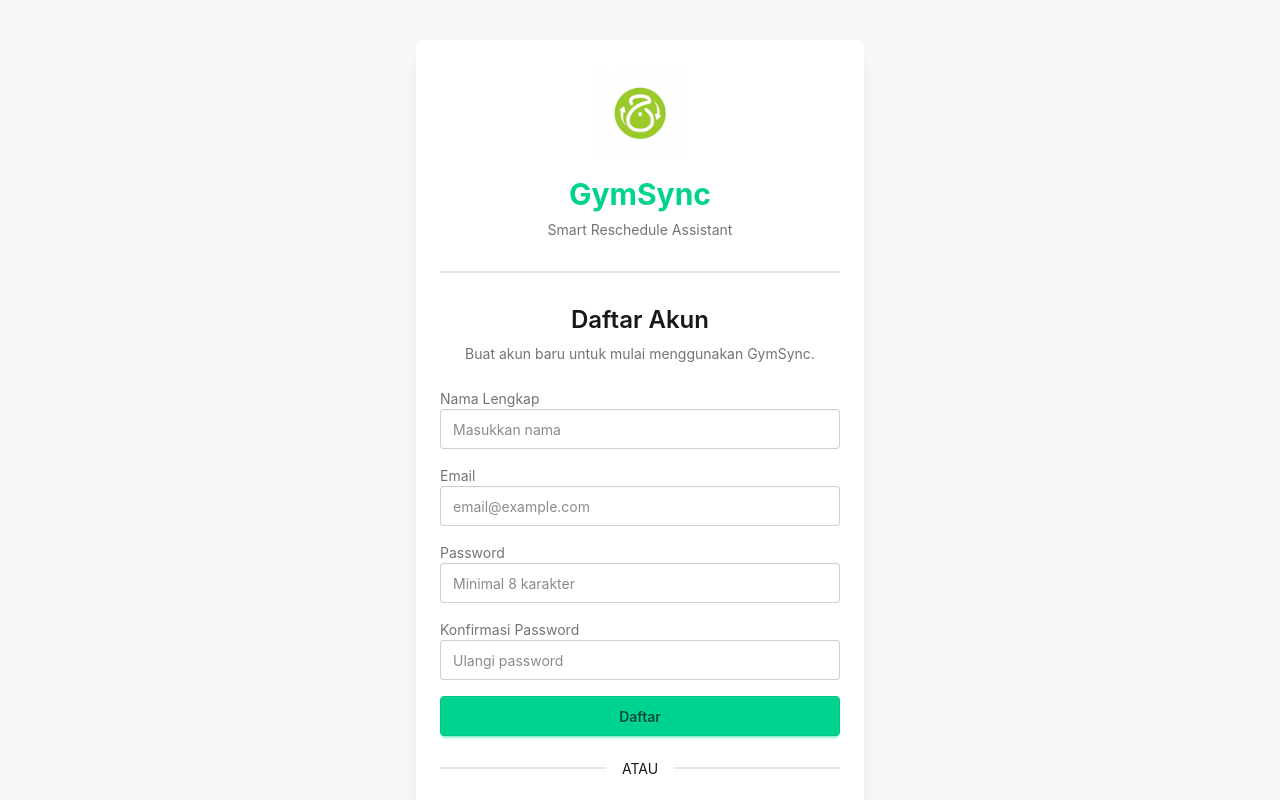
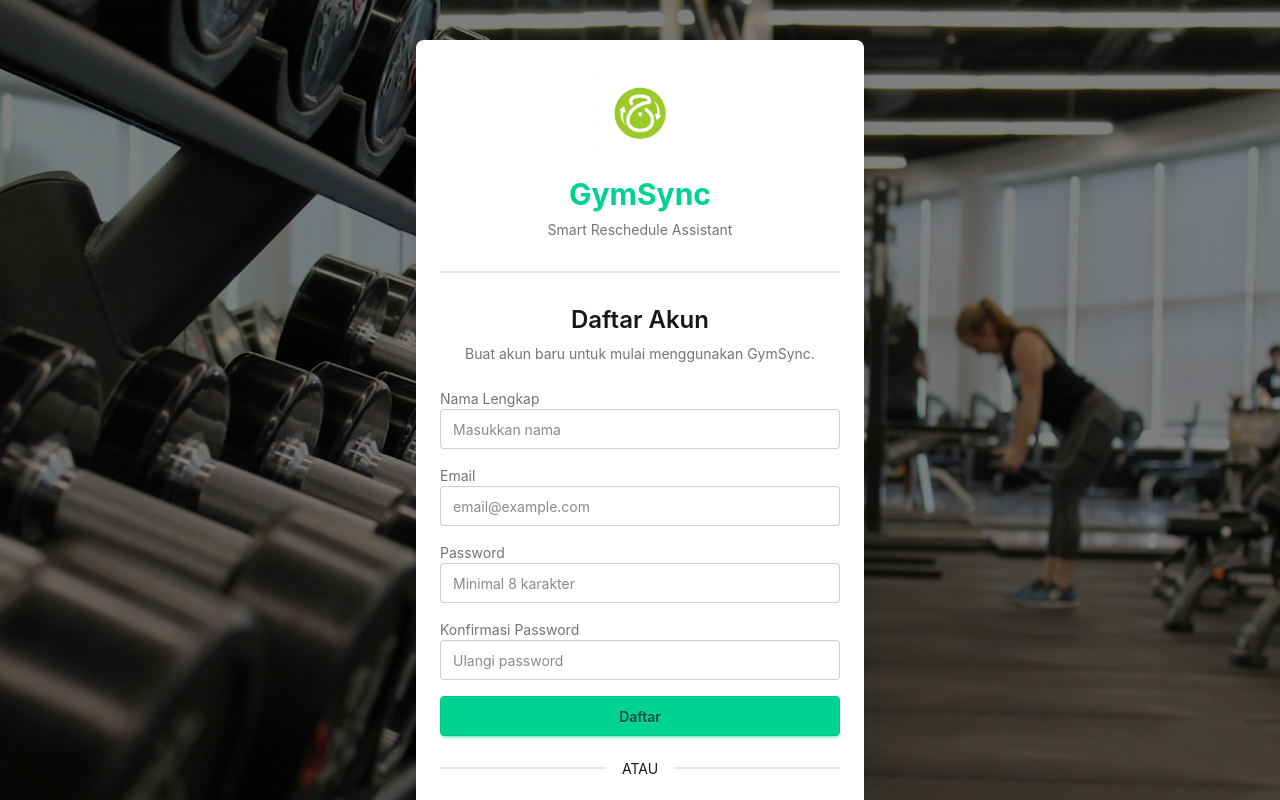
Before and after one commit to nurrahim-rashi/smart-reschedule, a React (Vite) app in the folder frontend/: page /register in a window 1280 px wide. Shown: the top 800 px of the page. Built offline with nearby package versions, Linux system fonts and the light colour scheme; no server answers.

Commit message:
frontend: latar foto gym di halaman register

```diff
--- a/frontend/src/pages/RegisterPage.jsx
+++ b/frontend/src/pages/RegisterPage.jsx
@@ -1,6 +1,7 @@
 import { useState } from "react";
 import { Link, useNavigate } from "react-router-dom";
 import logo from "../assets/gymsync-logo.png";
+import gymPhoto from "../assets/login-gym.jpg";
 import { register } from "../utils/api.js";
 
 function RegisterPage() {
@@ -65,8 +66,18 @@ function RegisterPage() {
   }
 
   return (
-    <div className="min-h-screen bg-base-200 flex items-center justify-center px-4 py-10">
-      <div className="card w-full max-w-md bg-base-100 shadow-xl">
+    <div className="relative min-h-screen flex items-center justify-center px-4 py-10">
+      {/* Foto gym sebagai latar belakang card, sama dengan halaman login */}
+      <img
+        src={gymPhoto}
+        alt=""
+        aria-hidden="true"
+        className="absolute inset-0 w-full h-full object-cover"
+      />
+
+      <div className="absolute inset-0 bg-black/50"></div>
+
+      <div className="card relative w-full max-w-md bg-base-100 shadow-xl">
         <div className="card-body">
           {/* Logo */}
 
```
